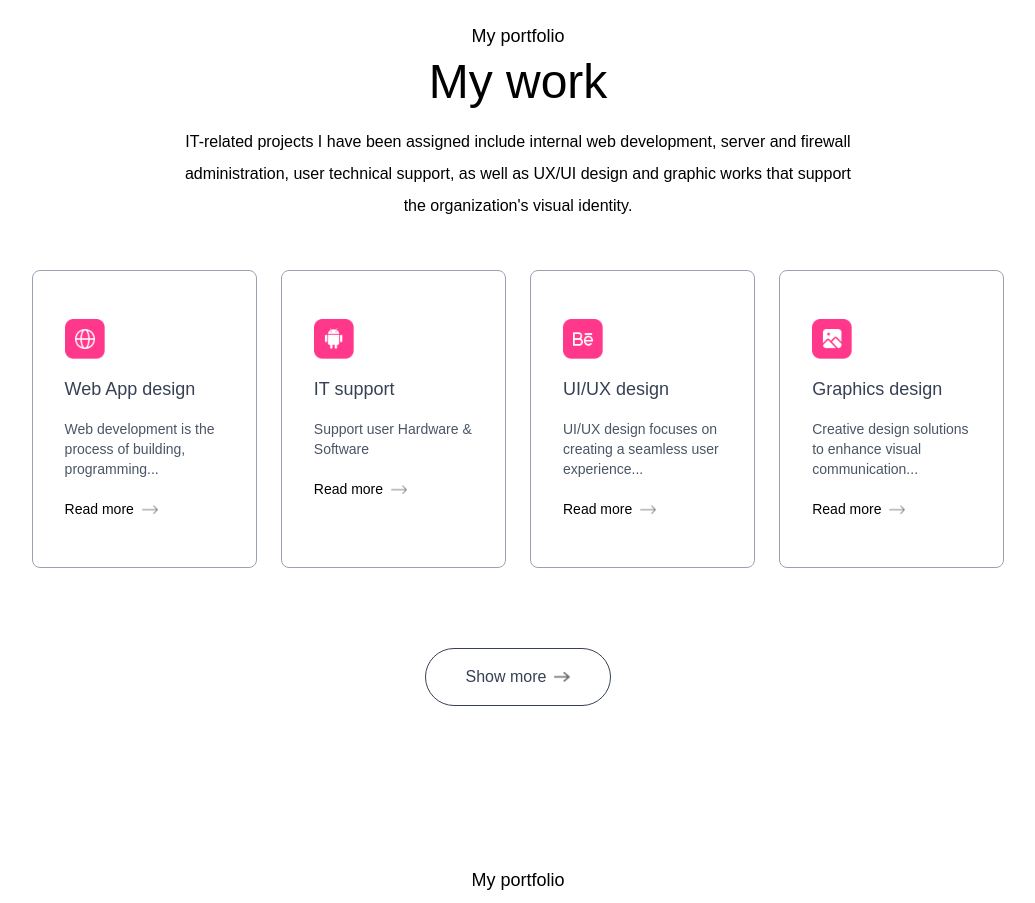
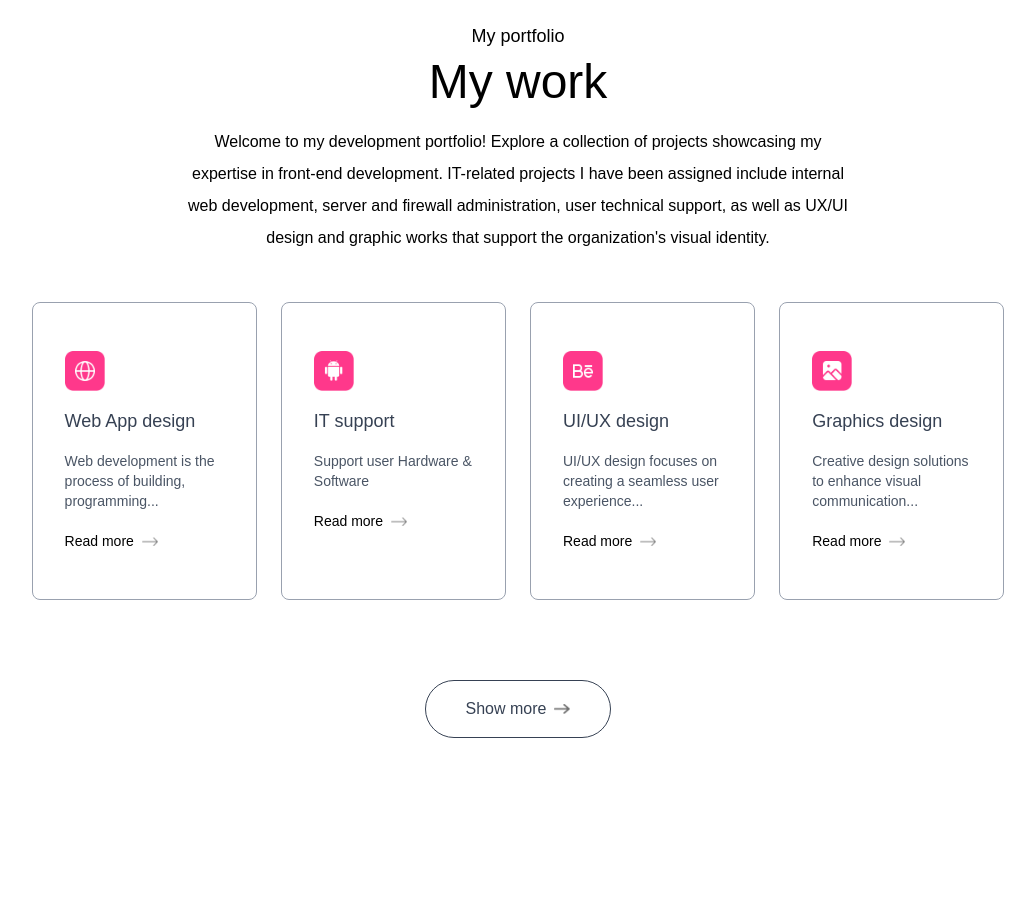
Before and after one commit to PangDev666/Web-Portfolio, a Next.js app: page / in a window 1280 px wide. Shown: the part 1800-2703 px from the top of the page, without its empty margins (122-1157 px from the left). Built offline with nearby package versions, Linux system fonts and the light colour scheme; a web font is replaced by a local one.

Commit message:
update delee service

```diff
--- a/app/components/Services.jsx
+++ b/app/components/Services.jsx
@@ -35,7 +35,7 @@ const Services = ({ isDarkMode }) => {
         transition={{ delay: 0.7, duration: 0.5 }}
         className="text-center max-w-2xl mx-auto mt-5 mb-12 font-Ovo"
       >
-        IT-related projects I have been assigned include internal web development, server and firewall administration, user technical support, as well as UX/UI design and graphic works that support the organization's visual identity.
+        Welcome to my development portfolio! Explore a collection of projects showcasing my expertise in front-end development. IT-related projects I have been assigned include internal web development, server and firewall administration, user technical support, as well as UX/UI design and graphic works that support the organization's visual identity.
       </motion.p>
 
       <motion.div
--- a/app/page.js
+++ b/app/page.js
@@ -36,7 +36,6 @@ export default function Home() {
     <Header /*isDarkMode={isDarkMode}*/ />
     <About /*isDarkMode={isDarkMode}*/ />
     <Services /*isDarkMode={isDarkMode}*/ />
-    <Work /*isDarkMode={isDarkMode}*//>
     <Contact /*isDarkMode={isDarkMode}*/ />
     <Footer /*isDarkMode={isDarkMode}*/ />
     </>
```
Lines whose indentation alone changed are shown as unchanged.
